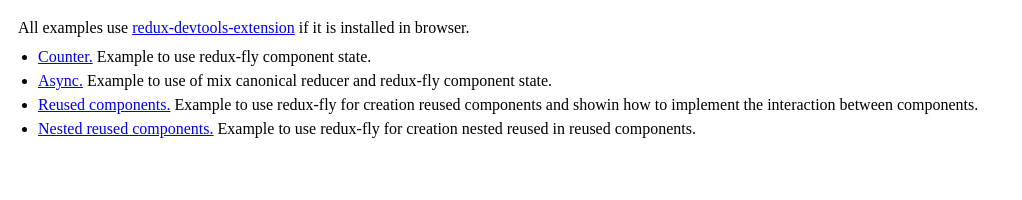
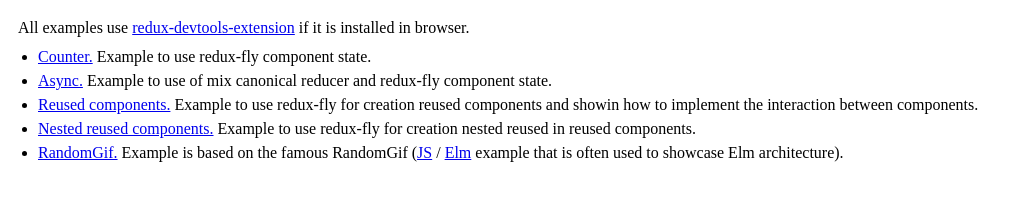
Before and after one commit to MrEfrem/mrefrem.github.io, a plain HTML site: page index.html in a window 1280 px wide. Shown: the whole page, without its empty margins (0-1022 px from the left). Drawn offline with Linux system fonts and the light colour scheme.

Commit message:
Add RandomGif example

```diff
--- a/index.html
+++ b/index.html
@@ -43,6 +43,11 @@
         <a href="nested-reused-components">Nested reused components.</a>
         Example to use redux-fly for creation nested reused in reused components.
       </li>
+      <li>
+        <a href="random-gif">RandomGif.</a>
+        Example is based on the famous RandomGif (<a href="https://github.com/jarvisaoieong/redux-architecture" target="_blank">JS</a> /
+        <a href="https://github.com/evancz/elm-architecture-tutorial" target="_blank">Elm</a> example that is often used to showcase Elm architecture).
+      </li>
     </ul>
   </body>
 </html>
```
